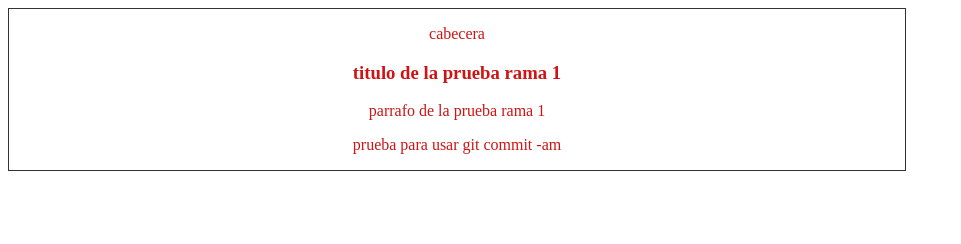
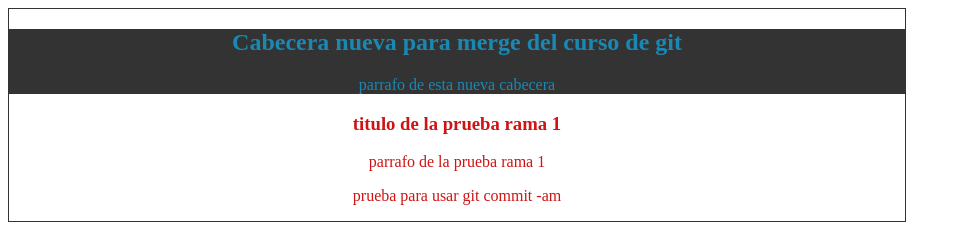
Before and after one commit to octa-codes/Superblog, a plain HTML site: page index.html in a window 1280 px wide. Shown: the whole page, without its empty margins (0-961 px from the left). Drawn offline with Linux system fonts and the light colour scheme.

Commit message:
cabecera coloreada

```diff
--- a/index.html
+++ b/index.html
@@ -10,7 +10,8 @@
 <body>
     <div class="container">
         <div class="cabecera">
-            <p>cabecera</p>
+            <h2>Cabecera nueva para merge del curso de git</h2>
+            <p>parrafo de esta nueva cabecera</p>
         </div>
         <h3>titulo de la prueba rama 1</h3>
         <p>parrafo de la prueba rama 1</p>
--- a/style.css
+++ b/style.css
@@ -8,3 +8,8 @@ body{
 .container{
     color: rgb(206, 20, 20);
 }
+
+.cabecera{
+    color: rgba(19, 160, 216, 0.787);
+    background: #333;
+}
```
